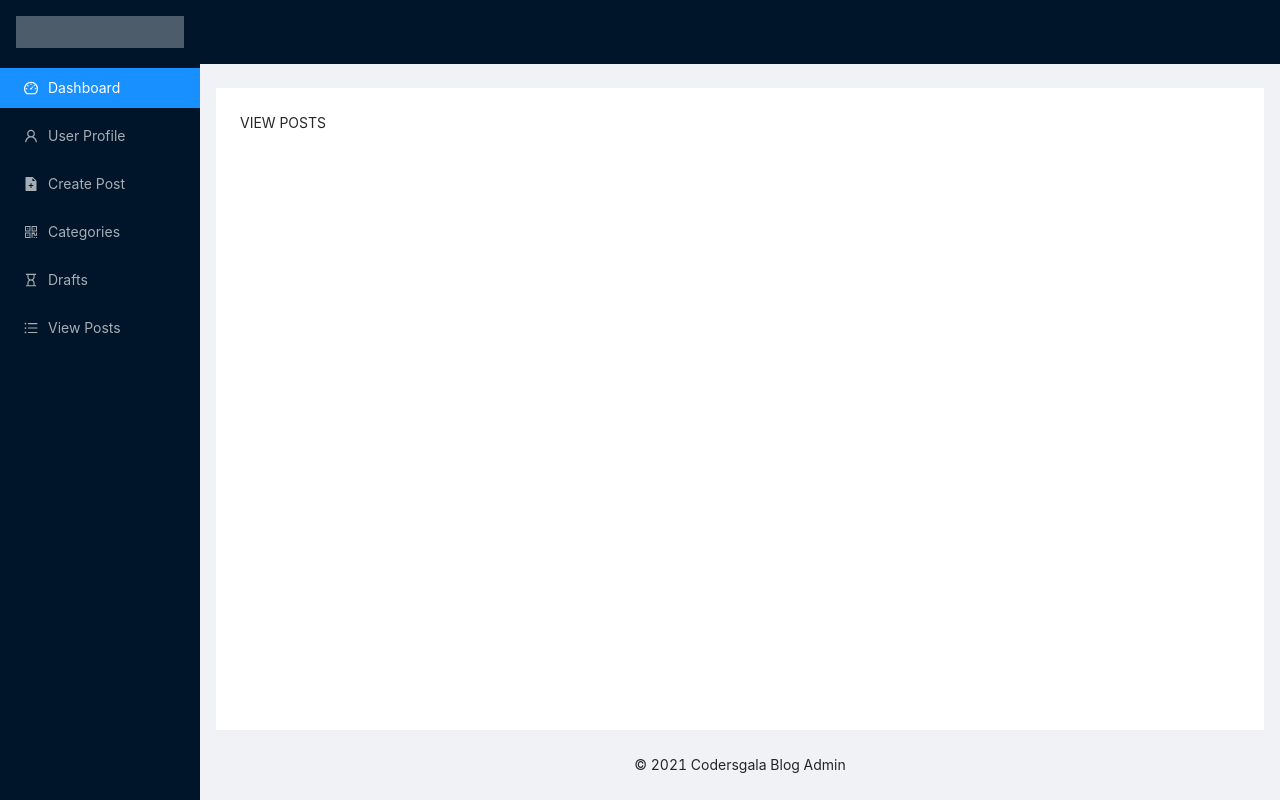
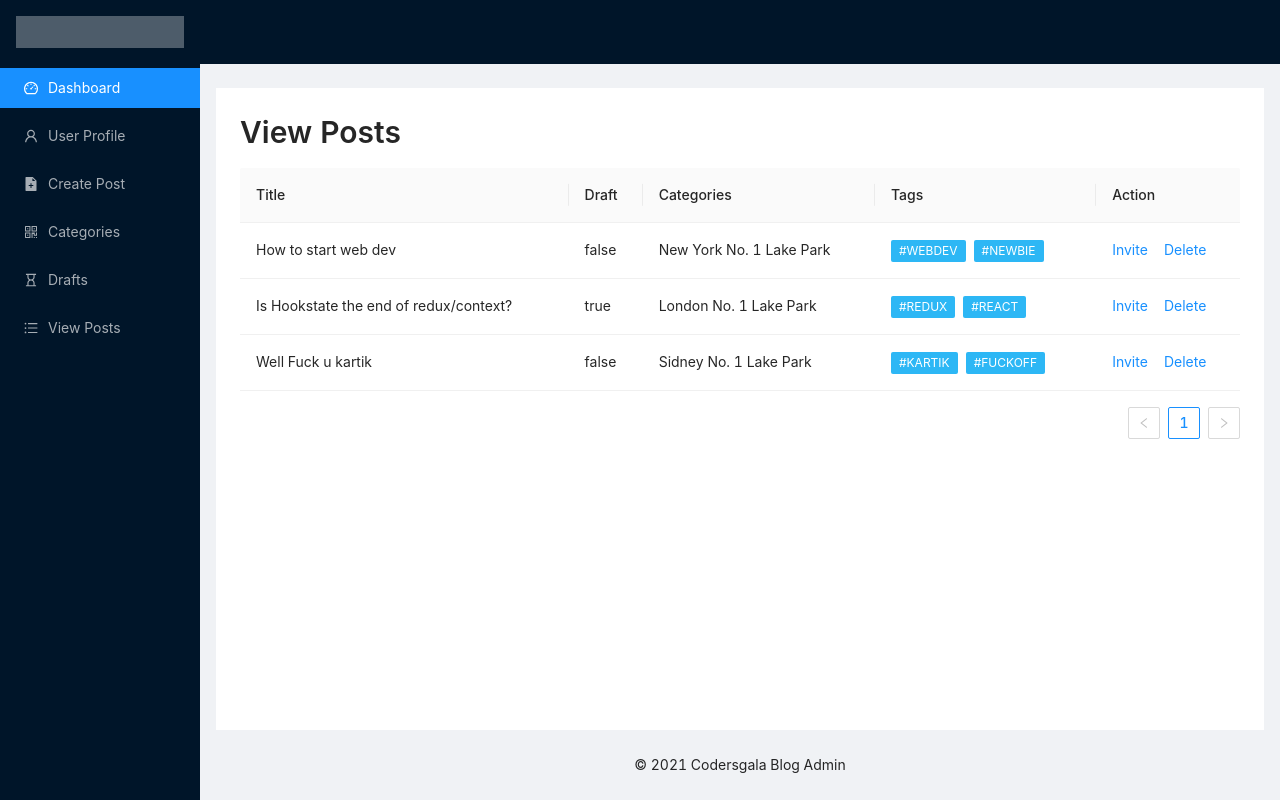
Before and after one commit to PriyaBihani/blogAdminDashboard, a React (Create React App) app: page /admin/viewposts in a window 1280 px wide. Built offline with nearby package versions, Linux system fonts and the light colour scheme.

Commit message:
Setting up view posts

```diff
--- a/src/assets/css/post.css
+++ b/src/assets/css/post.css
@@ -2,3 +2,8 @@
 	padding: 16px 32px;
 	width: 70%;
 }
+
+.viewPostContainer {
+	padding: 16px 32px;
+	width: 90%;
+}
--- a/src/views/Posts/index.js
+++ b/src/views/Posts/index.js
@@ -1,7 +1,82 @@
 import React from 'react';
+import { Table, Tag, Space, Typography } from 'antd';
 
+const data = [
+	{
+		key: '1',
+		title: 'How to start web dev',
+		isDraft: 'false',
+		address: 'New York No. 1 Lake Park',
+		tags: ['#WEBDEV', '#NEWBIE'],
+	},
+	{
+		key: '2',
+		title: 'Is Hookstate the end of redux/context?',
+		isDraft: 'true',
+		address: 'London No. 1 Lake Park',
+		tags: ['#REDUX', '#REACT'],
+	},
+	{
+		key: '3',
+		title: 'Well Fuck u kartik',
+		isDraft: 'false',
+		address: 'Sidney No. 1 Lake Park',
+		tags: ['#KARTIK', '#FUCKOFF'],
+	},
+];
 const Posts = () => {
-	return <div>VIEW POSTS</div>;
+	const columns = [
+		{
+			title: 'Title',
+			dataIndex: 'title',
+			key: 'title',
+			render: (text) => <div>{text}</div>,
+		},
+		{
+			title: 'Draft',
+			dataIndex: 'isDraft',
+			key: 'isDraft',
+			render: (isDraft) => <div>{isDraft}</div>,
+		},
+		{
+			title: 'Categories',
+			dataIndex: 'address',
+			key: 'address',
+		},
+		{
+			title: 'Tags',
+			key: 'tags',
+			dataIndex: 'tags',
+			render: (tags) => (
+				<>
+					{tags.map((tag) => {
+						return (
+							<Tag color='#2db7f5' key={tag}>
+								{tag.toUpperCase()}
+							</Tag>
+						);
+					})}
+				</>
+			),
+		},
+		{
+			title: 'Action',
+			key: 'action',
+			render: (text, record) => (
+				<Space size='middle'>
+					<a>Invite {record.name}</a>
+					<a>Delete</a>
+				</Space>
+			),
+		},
+	];
+
+	return (
+		<div>
+			<Typography.Title level={2}>View Posts</Typography.Title>
+			<Table columns={columns} dataSource={data} />
+		</div>
+	);
 };
 
 export default Posts;
```
